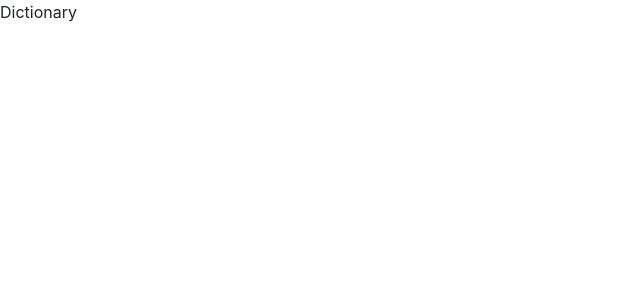
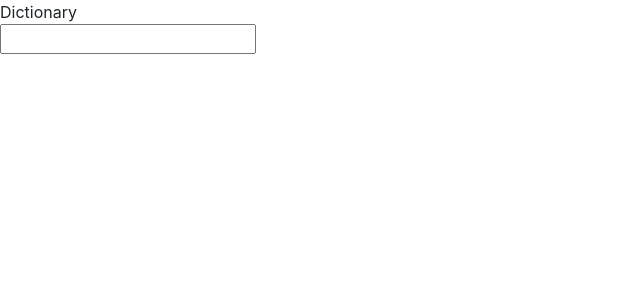
Before and after one commit to lilylolo/react-dictionary-app, a React (Create React App) app: page / in a window 1280 px wide. Shown: the top 300 px of the page, without its empty margins (0-640 px from the left). Built offline with nearby package versions, Linux system fonts and the light colour scheme.

Commit message:
Search engine added

```diff
--- a/src/App.js
+++ b/src/App.js
@@ -1,4 +1,5 @@
 import './App.css';
+import Dictionary from './Dictionary';
 
 function App() {
   return (
@@ -6,6 +7,8 @@
       <header className="App-header">
        Dictionary
       </header>
+      <Dictionary />
+
     </div>
   );
 }
--- /dev/null
+++ b/src/Dictionary.css
@@ -0,0 +1,2 @@
+.Dictionary {
+}
--- /dev/null
+++ b/src/Dictionary.js
@@ -0,0 +1,24 @@
+import React, { useState } from "react";
+import "./Dictionary.css";
+
+export default function Dictionary() {
+    let [keyword, setKeyword] = useState("")
+   function search(event) {
+            event.preventDefault();
+            alert(`Searching for ${keyword}`);
+        }
+
+    function handleKeywordChange (event) {
+        setKeyword(event.target.value);
+
+    }
+
+    return (
+
+        <div className="Dictionary">
+            <form onSubmit={search}>
+                <input type="search" onChange={handleKeywordChange}/>
+            </form>
+        </div>
+    );
+};
```
